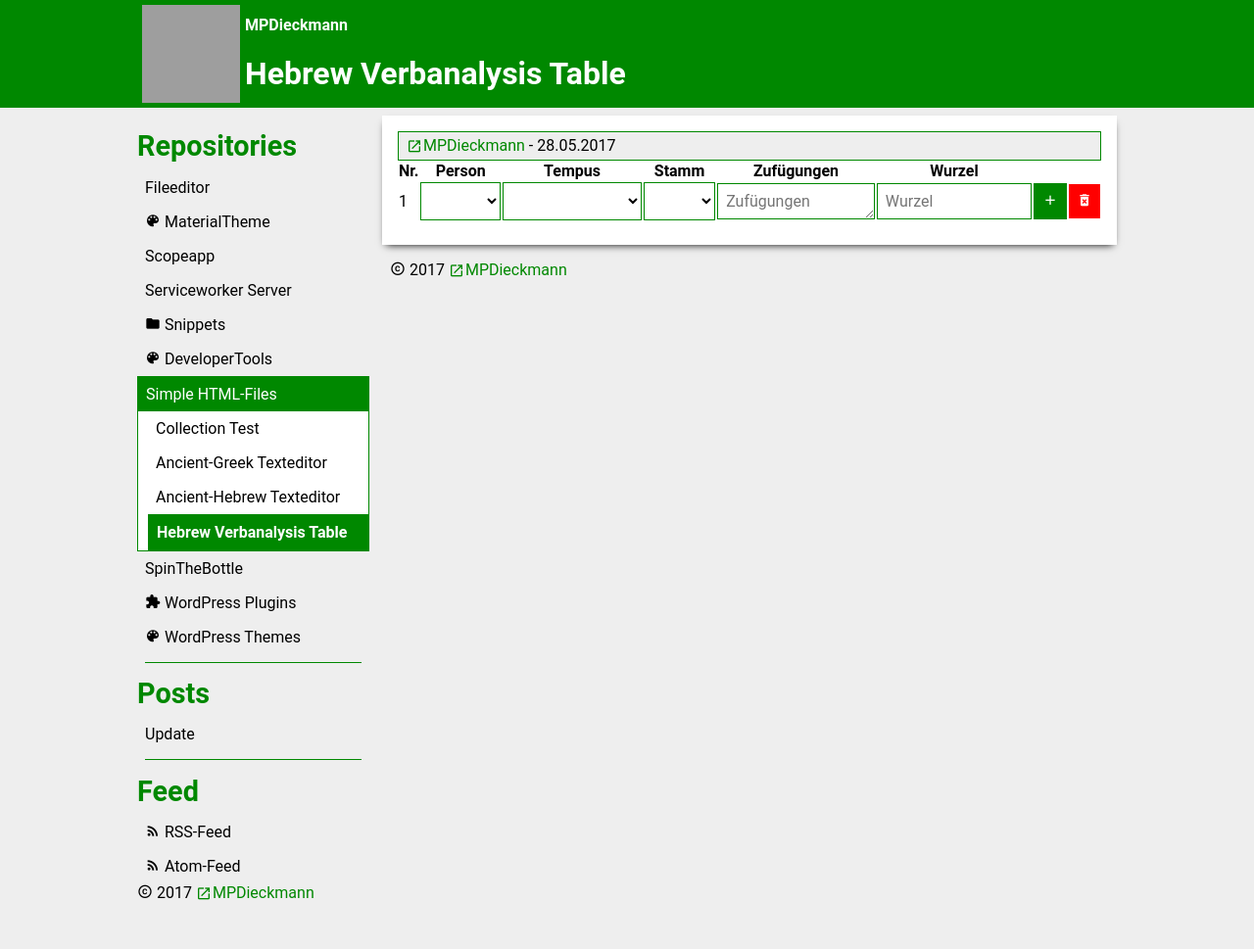
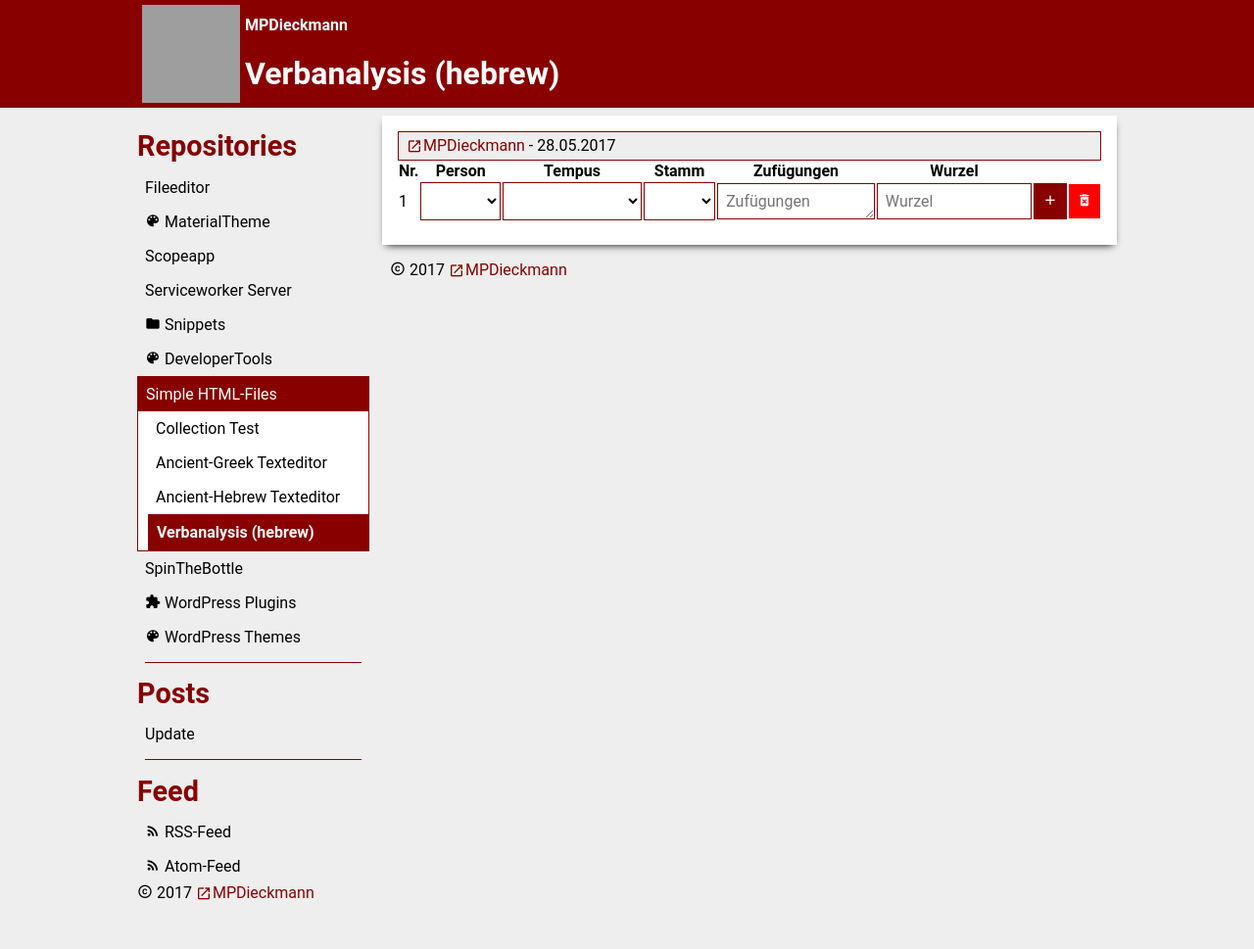
Before and after one commit to MPDieckmann/mpdieckmann.github.io, a Jekyll site: the page built from _repositories/simple/hebrew-verbanalysis-table.html, in a window 1280 px wide. Shown: the whole page at 98% size. Built offline with Jekyll 4.4.1, drawn with Linux system fonts in a browser that asks for light colours; some web fonts are replaced; grey boxes are pictures that could not be loaded.

Commit message:
Update hebrew-verbanalysis-table.html

```diff
--- a/_repositories/simple/hebrew-verbanalysis-table.html
+++ b/_repositories/simple/hebrew-verbanalysis-table.html
@@ -1,6 +1,6 @@
 ---
-title: "Hebrew Verbanalysis Table"
-themecolor: "#008800"
+title: "Verbanalysis (hebrew)"
+themecolor: "#880000"
 ---
 <table id="app-app">
   <thead>
@@ -172,7 +177,6 @@ var app = {
     }
   };
   app.loadData();
-
 </script>
 <style type="text/css">
   table#app-app {
```
Also changed, not shown: other parts of _repositories/simple/hebrew-verbanalysis-table.html (+5 -0 lines). Lines whose indentation alone changed are shown as unchanged.
